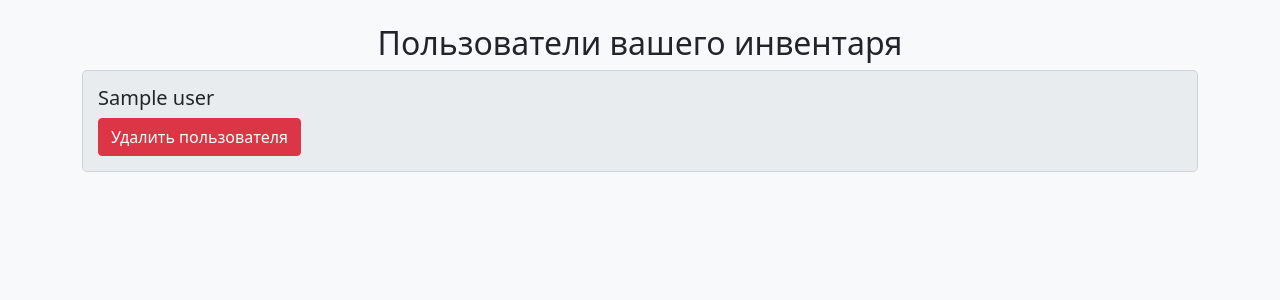
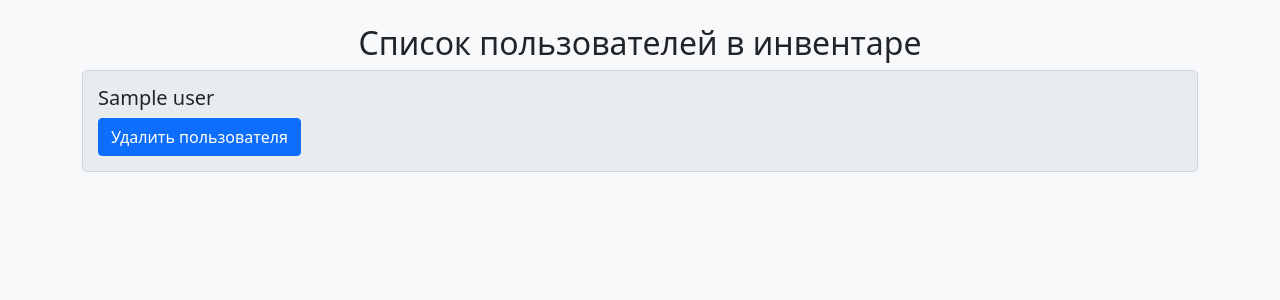
Before and after one commit to Karaseyka/Sport-equipment-management, a Flask app: template templates/list_admin.html in a window 1280 px wide. Shown: the part 80-380 px from the top of the page. Run offline with Flask 3, Linux system fonts and the light colour scheme; the template is opened without the code that fills it: most values are stand-ins (such as "Sample title", 1, 10 or a date in 2020).

Commit message:
Update list_admin.html

```diff
--- a/templates/list_admin.html
+++ b/templates/list_admin.html
@@ -1,17 +1,27 @@
 {% extends "base.html" %}
 {% block content %}
 <div class="container user-list">
-    <h2 align="center"> Пользователи вашего инвентаря </h2>
+    <h2 align="center">Список пользователей в инвентаре</h2>
     <div class="row">
         {% for user in users %}
             <div class="col-12">
                 <div class="user-item" id="user-{{ user.id }}">
                     <h5>{{ user.name }}</h5>
-                    <button class="btn btn-danger" onclick="addToInventory({{ user.id }})">Удалить пользователя</button>
+                    <button class="btn btn-primary" onclick="deleteUser({{ user.id }})">Удалить пользователя</button>
                 </div>
             </div>
         {% endfor %}
     </div>
 </div>
-
+    <script>
+        function deleteUser(userId) {
+        fetch('/delete-user/', {
+            headers: {'Content-Type': 'application/json'},
+            method: 'POST',
+            body: JSON.stringify({id: userId})
+        }).then(async function(response) {
+            if (response.status == 201) document.getElementById('user-' + userId).remove();
+        });
+    }
+    </script>
 {% endblock %}
```
